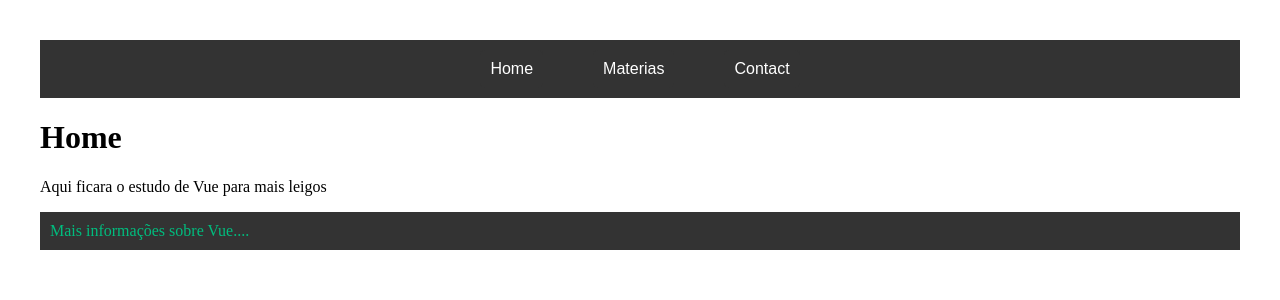
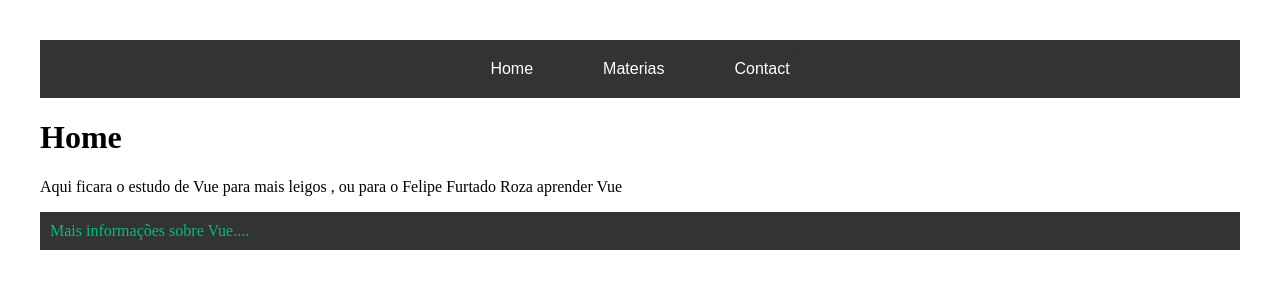
Before and after one commit to ViniciusAcordiSoethe/HelloVue, a Vue app: page / in a window 1280 px wide. Shown: the top 300 px of the page. Built offline with nearby package versions, Linux system fonts and the light colour scheme.

Commit message:
feat: zoando o flip

```diff
--- a/src/views/home.vue
+++ b/src/views/home.vue
@@ -5,7 +5,7 @@ import Footer from '@/components/footer.vue';
 <template>
     <TopMenu />
     <h1>Home</h1>
-    <p>Aqui ficara o estudo de Vue para mais leigos</p>
+    <p>Aqui ficara o estudo de Vue para mais leigos , ou para o Felipe Furtado Roza aprender Vue</p>
     <Footer />
 </template>
 <style scoped>
```
